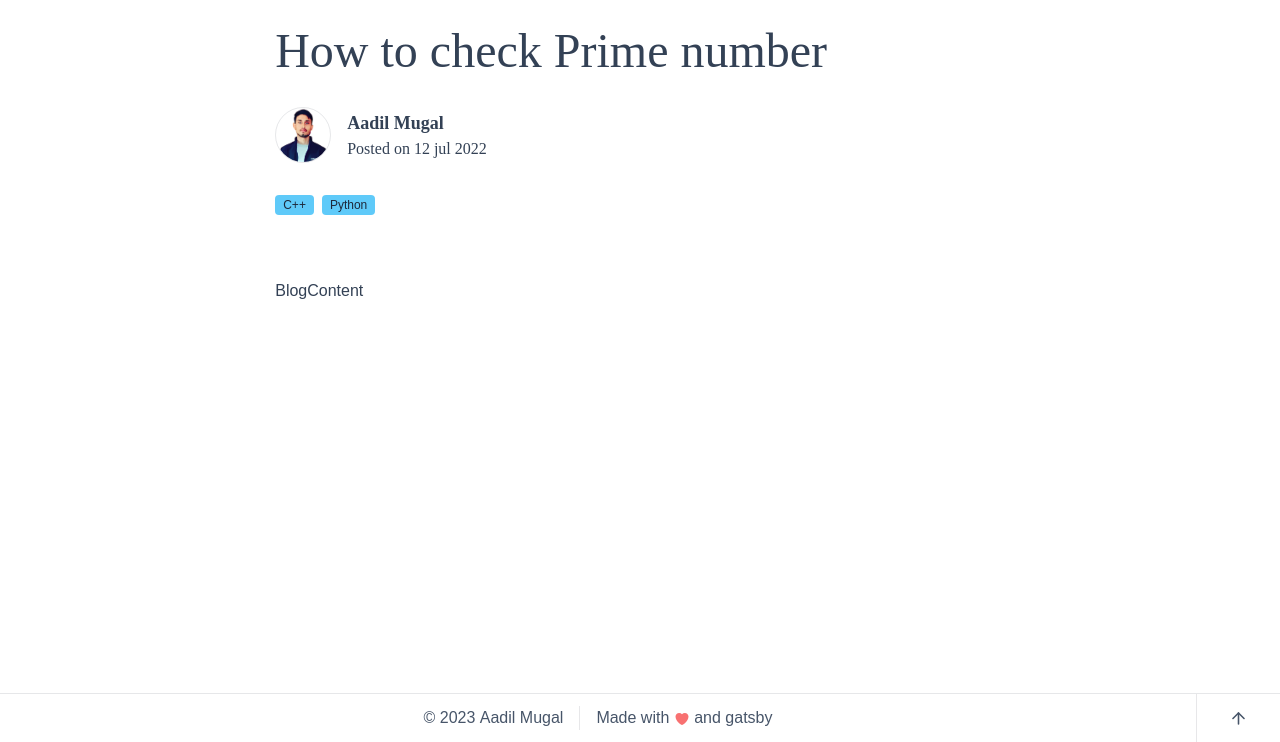
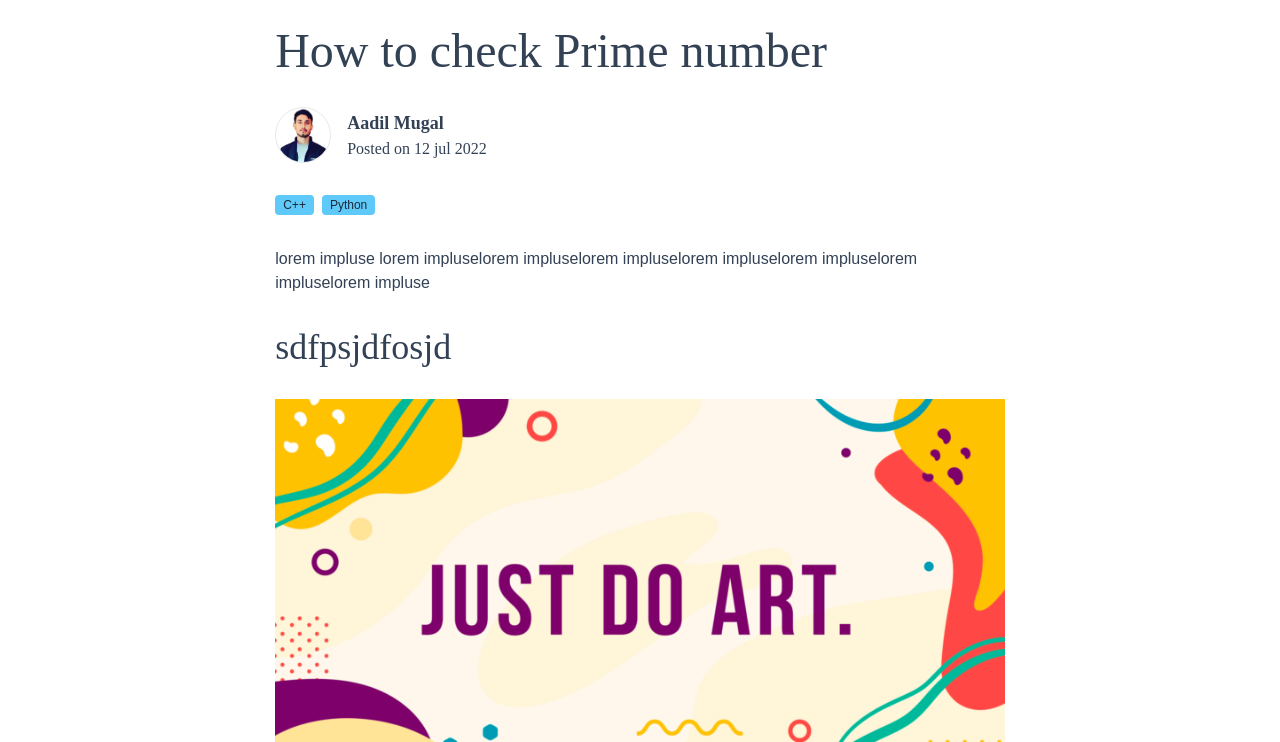
Before and after one commit to aadilmughal786/portfolio, a Gatsby site: page /blog/prime-number in a window 1280 px wide. Shown: the part 58-800 px from the top of the page. Built offline with nearby package versions, Linux system fonts and the light colour scheme; Gatsby itself is replaced by a stand-in of ours.

Commit message:
add element type to blog

```diff
--- a/src/components/blog/blog-content/blog-content.jsx
+++ b/src/components/blog/blog-content/blog-content.jsx
@@ -1,7 +1,31 @@
 import React from "react"
 
 const BlogContent = ({ data }) => {
-  return <div>BlogContent</div>
+  return (
+    <div className="mb-32">
+      {data.map(item => (
+        <div className="my-4 md:my-8">
+          <div>{item.label === "p" ? <p>{item.data}</p> : ""}</div>
+          <div>
+            {item.label === "h2" ? (
+              <h2 className="font-[Kurale] text-3xl sm:text-4xl">
+                {item.data}
+              </h2>
+            ) : (
+              ""
+            )}
+          </div>
+          <div>
+            {item.label === "img" ? (
+              <img src={item.data.img} alt={item.data.alt} />
+            ) : (
+              ""
+            )}
+          </div>
+        </div>
+      ))}
+    </div>
+  )
 }
 
 export default BlogContent
--- a/src/pages/blog/prime-number.jsx
+++ b/src/pages/blog/prime-number.jsx
@@ -2,14 +2,16 @@ import React from "react"
 import BlogContent from "../../components/blog/blog-content/blog-content"
 import Layout from "../../components/layouts/layout"
 import data from "../../data/blog/blog1/prime-number"
+
 const PrimeNumber = () => {
   return (
     <Layout>
       <dir className="justify-center px-4 sm:px-8 md:flex">
         <div className="text-slate-700 dark:text-slate-200 md:w-3/5">
-          <div className="mt-4 font-[Kurale] text-5xl">
+          <div className="mt-4 font-[Kurale] text-4xl sm:text-5xl">
             {data.metaData.title}
           </div>
+
           {/* Author info */}
           <div className="mt-8 flex items-center gap-4">
             <img
@@ -26,7 +28,7 @@ const PrimeNumber = () => {
           </div>
 
           {/* Tags */}
-          <div className="flex flex-row flex-wrap gap-2 py-8">
+          <div className="flex flex-row flex-wrap gap-2 pt-8">
             {data.metaData.tags.map(tag => (
               <span className="rounded bg-sky-400/80 px-2 py-[2px] text-xs font-medium text-slate-800 dark:bg-sky-300 dark:text-black">
                 {tag}
@@ -35,7 +37,7 @@ const PrimeNumber = () => {
           </div>
 
           {/* Content */}
-          <div className="py-8">
+          <div>
             <BlogContent data={data.content} />
           </div>
         </div>
```
